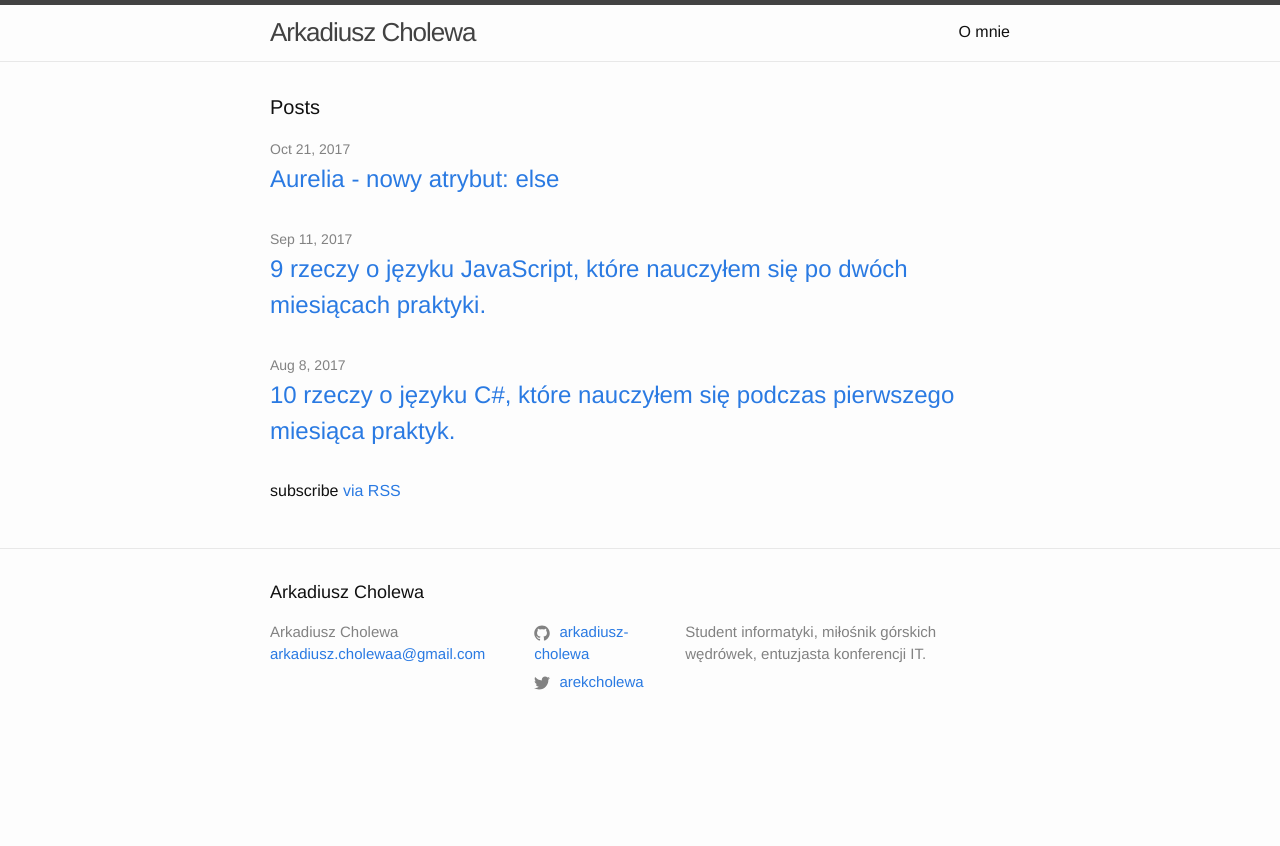
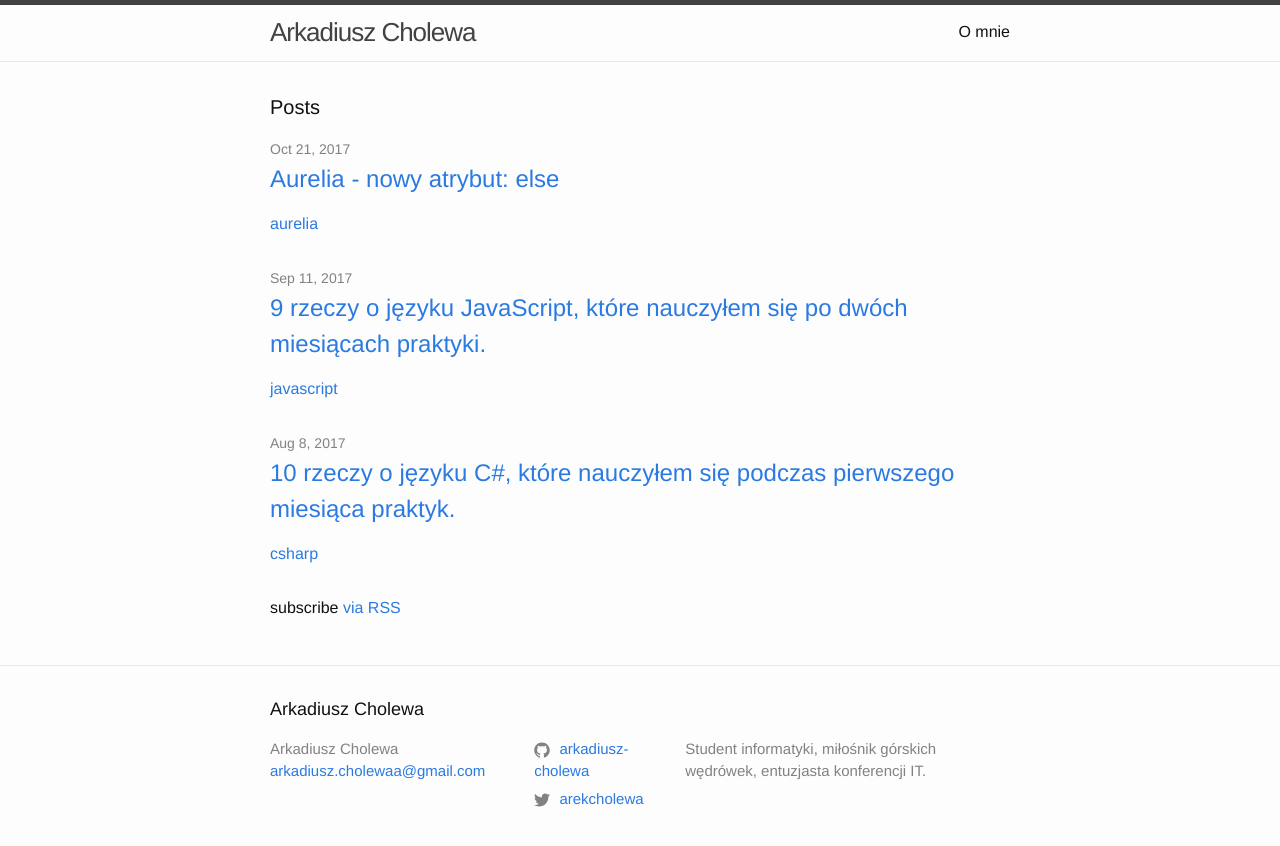
Before and after one commit to arkadiusz-cholewa/arkadiusz-cholewa.github.io, a Jekyll site: the page built from index.md, in a window 1280 px wide. Shown: the top 846 px of the page. Built offline with Jekyll 4.4.1, drawn with Linux system fonts in a browser that asks for light colours.

Commit message:
categories added

```diff
--- a/_layouts/home.html
+++ b/_layouts/home.html
@@ -17,6 +17,9 @@ layout: default
         <h2>
           <a class="post-link" href="{{ post.url | relative_url }}">{{ post.title | escape }}</a>
         </h2>
+        {% for category in post.categories %}
+        <a  href="categories/{{ category }}">{{ category }}</a>
+    {% endfor %}
       </li>
     {% endfor %}
   </ul>
--- a/_posts/Aurelia/2017-10-21-Aurelia-nowy-atrybut-else.md
+++ b/_posts/Aurelia/2017-10-21-Aurelia-nowy-atrybut-else.md
@@ -2,7 +2,7 @@
 layout: post
 title:  "Aurelia - nowy atrybut: else"
 date:   2017-10-21 -0600
-categories:
+categories: [aurelia]
 ---
 
 Nowy atrybut `else` wprowadzony do frameworka pozwala na utworzenie w widoku instrukcji warunkowej `if`/`else`.
--- /dev/null
+++ b/categories/aurelia.md
@@ -0,0 +1,4 @@
+---
+layout: category
+category: aurelia
+---
--- /dev/null
+++ b/categories/csharp.md
@@ -0,0 +1,4 @@
+---
+layout: category
+category: csharp
+---
--- /dev/null
+++ b/categories/javascript.md
@@ -0,0 +1,4 @@
+---
+layout: category
+category: javascript
+---
```
Also changed, not shown: _layouts/category.html (added, +12 -0 lines), _posts/Praktyka-2017/2017-08-08-10-rzeczy-o-jezyku-C#.md (+3 -2 lines), _posts/Praktyka-2017/2017-09-03-9-rzeczy-o-jezyku-JS.md (+2 -1 lines).
